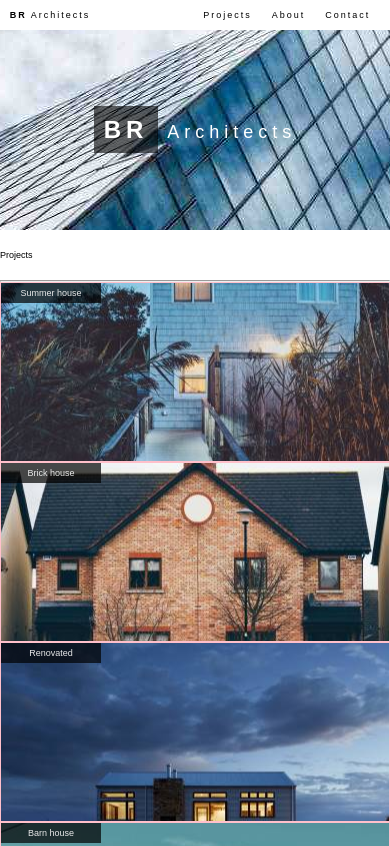
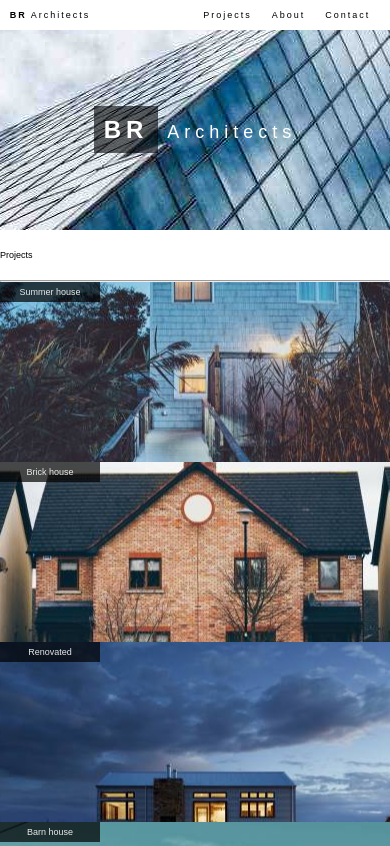
Before and after one commit to Expertinwebnew07/public, a plain HTML site: page New folder/index.html in a window 390 px wide. Shown: the top 846 px of the page. Drawn offline with Linux system fonts and the light colour scheme.

Commit message:
four commit

```diff
--- a/New folder/style.css
+++ b/New folder/style.css
@@ -253,14 +253,14 @@ footer{
     .upperpick,.downpick{
         width: 100%;
         height: 200px;
-        background-color: green;
+        /* background-color: green; */
         margin-bottom: 0px;
     }
 
     .picks1,.picks2{
         width: 100%;
         height: auto;
-        background-color:yellow;
+        /* background-color:yellow; */
         display:block;
         margin-bottom: 0px;
         box-sizing: border-box;
@@ -271,7 +271,7 @@ footer{
       width: 100%;
       height: 20em;
 
-      border: 1px solid pink;
+      /* border: 1px solid pink; */
 
 
     }
```
